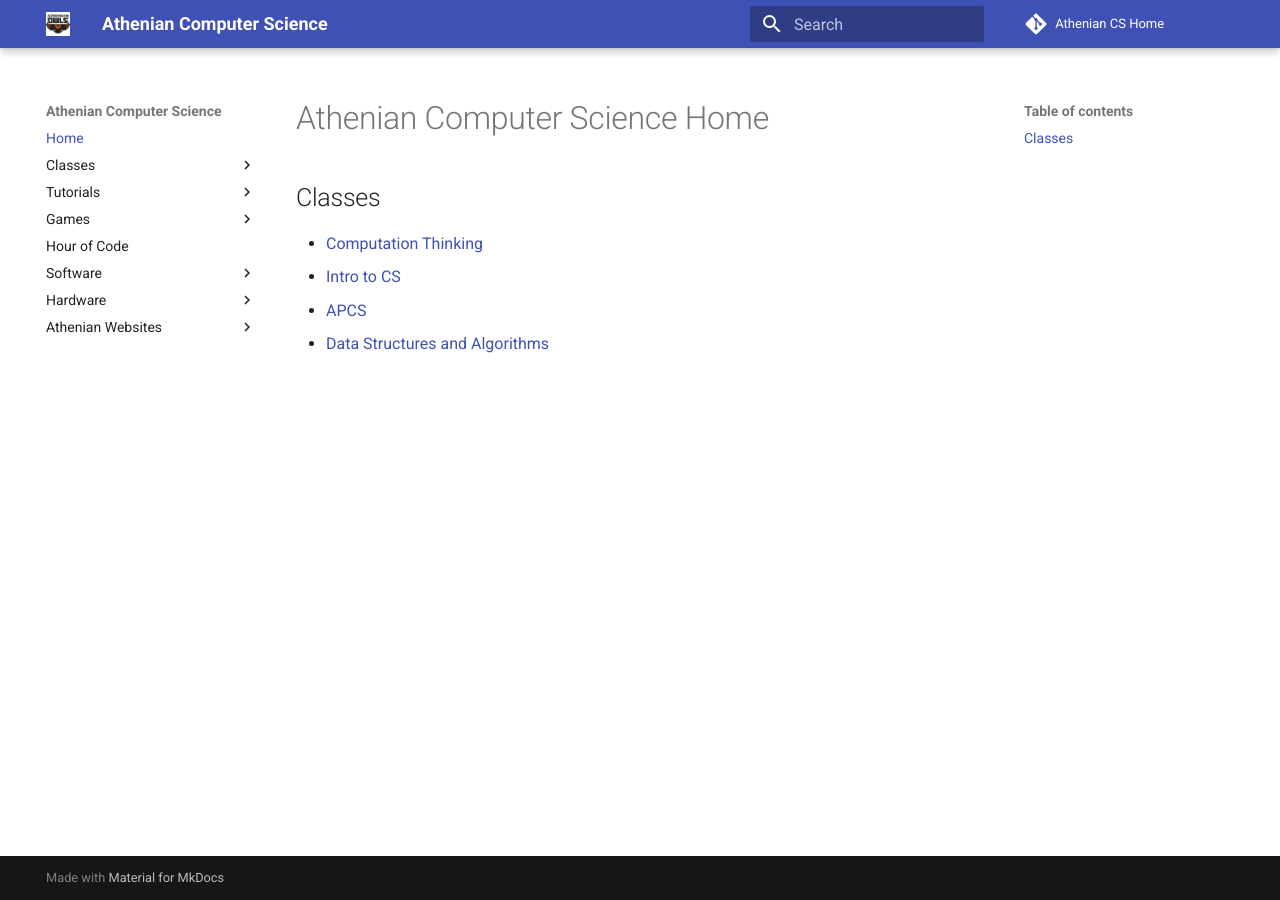
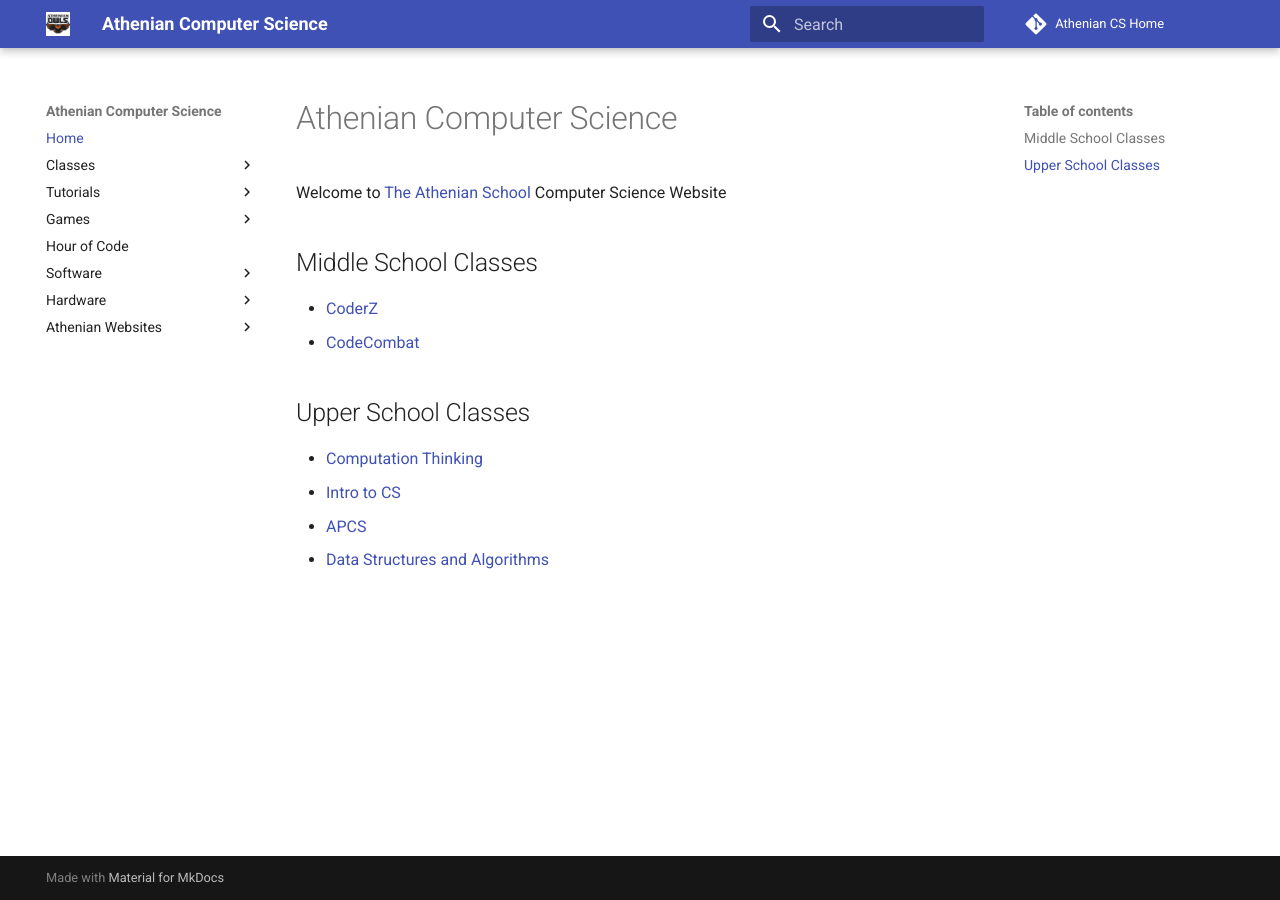
Before and after one commit to athenian-computational-thinking/athenian-cs-mkdocs, an MkDocs documentation site: the page built from docs/index.md, in a window 1280 px wide. Built offline with MkDocs 1.6.1 and Material for MkDocs 9.7.7, drawn with Linux system fonts in a browser that asks for light colours; comment, search, counter and statistics services are not loaded.

Commit message:
Update docs

```diff
--- a/docs/index.md
+++ b/docs/index.md
@@ -1,7 +1,12 @@
-# Athenian Computer Science Home
+# Athenian Computer Science
 
-## Classes
+Welcome to [The Athenian School](https://www.athenian.org) Computer Science Website
 
+## Middle School Classes
+* [CoderZ](./coderz)
+* [CodeCombat](./codecombat)
+
+## Upper School Classes
 * [Computation Thinking](./ct)
 * [Intro to CS](./intro)
 * [APCS](./apcs)
```
